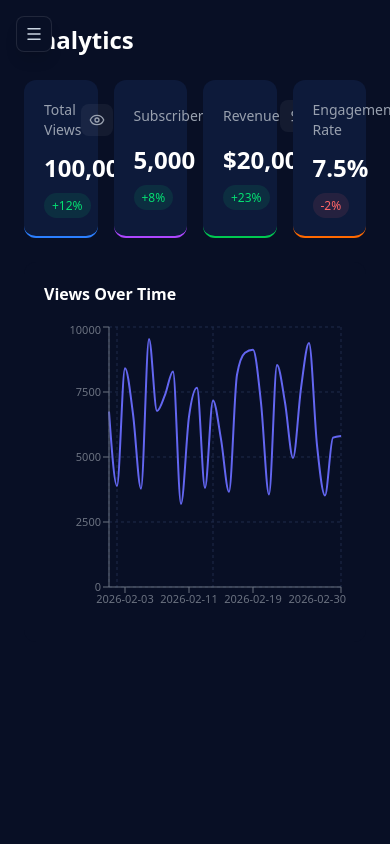
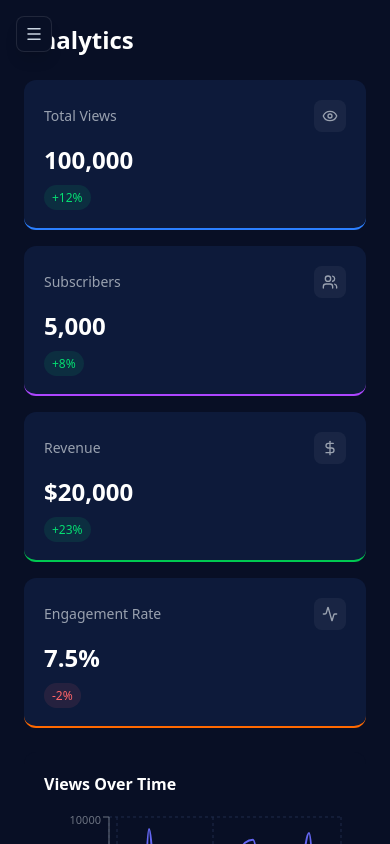
Before and after one commit to Tobi-Oyedele/creator-analytics-dashboard, a Next.js app: page /dashboard in a window 390 px wide. Built offline with nearby package versions, Linux system fonts and the light colour scheme.

Commit message:
fix: make KPI cards and chart mobile responsive

```diff
--- a/app/dashboard/page.tsx
+++ b/app/dashboard/page.tsx
@@ -61,7 +61,7 @@ export default function DashboardPage() {
   return (
     <div className="p-6">
       <h1 className="text-2xl font-bold text-white mb-6">Analytics</h1>
-      <div className="grid grid-cols-4 gap-4">
+      <div className="grid grid-cols-1 sm:grid-cols-2 lg:grid-cols-4 gap-4">
         {cards.map((card) => {
           const Icon = card.icon;
           return (
--- a/components/charts/ViewsLineChart.tsx
+++ b/components/charts/ViewsLineChart.tsx
@@ -27,8 +27,9 @@ export default function ViewsLineChart() {
   return (
     <div className="bg-abyss rounded-xl p-5">
       <h2 className="text-white font-semibold mb-4">Views Over Time</h2>
-      <ResponsiveContainer width="100%" height={300}>
-        <LineChart data={data}>
+      <div style={{ width: "100%", height: 300 }}>
+        <ResponsiveContainer width="100%" height="100%">
+          <LineChart width="100%" data={data}>
             <CartesianGrid strokeDasharray="3 3" stroke="#1e2a4a" />
             <XAxis dataKey="date" stroke="#6b7280" tick={{ fontSize: 11 }} />
             <YAxis stroke="#6b7280" tick={{ fontSize: 11 }} />
@@ -43,5 +44,6 @@ export default function ViewsLineChart() {
           </LineChart>
         </ResponsiveContainer>
       </div>
+    </div>
   );
 }
```
Lines whose indentation alone changed are shown as unchanged.
